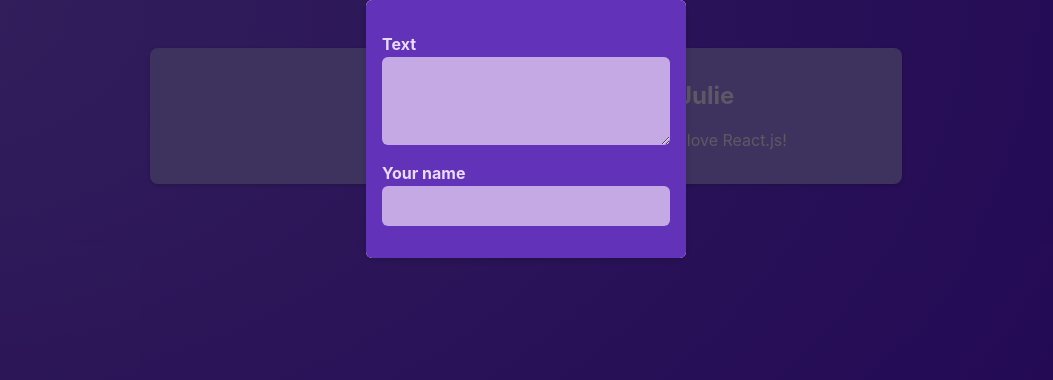
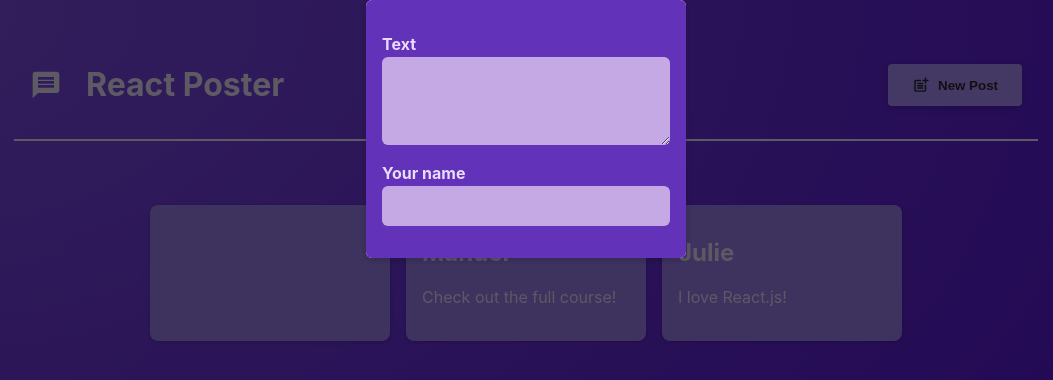
Before and after one commit to carl-parrish/react-crash-course, a React (Vite) app: page / in a window 1280 px wide. Shown: the top 380 px of the page, without its empty margins (114-1167 px from the left). Built offline with nearby package versions, Linux system fonts and the light colour scheme.

Commit message:
feat: Add header

```diff
--- a/package.json
+++ b/package.json
@@ -12,7 +12,8 @@
   "dependencies": {
     "prop-types": "^15.8.1",
     "react": "^18.2.0",
-    "react-dom": "^18.2.0"
+    "react-dom": "^18.2.0",
+    "react-icons": "^5.2.1"
   },
   "devDependencies": {
     "@types/react": "^18.2.66",
--- a/src/App.jsx
+++ b/src/App.jsx
@@ -1,8 +1,28 @@
-import PostsList from "./components/PostsList"
-
+import { useState } from "react";
+import PostsList from "./components/PostsList";
+import MainHeader from "./components/MainHeader";
 
 function App() {
-  return <PostsList />
+  const [modalIsVisible, setModalIsVisible] = useState(true);
+
+  const showModalHandler = () => {
+    setModalIsVisible(true);
+  };
+  const hideModalHandler = () => {
+    setModalIsVisible(false);
+  };
+
+  return (
+    <>
+      <MainHeader onCreatePost={showModalHandler} />
+      <main>
+        <PostsList
+          isPosting={modalIsVisible}
+          onStopPosting={hideModalHandler}
+        />
+      </main>
+    </>
+  );
 }
 
-export default App
+export default App;
--- /dev/null
+++ b/src/components/MainHeader.jsx
@@ -0,0 +1,26 @@
+import { MdPostAdd, MdMessage } from "react-icons/md"; // Importing icons from react-icons
+import PropTypes from "prop-types"; // Importing PropTypes from prop-types
+import styles from "./MainHeader.module.css";
+
+MainHeader.propTypes = {
+  onCreatePost: PropTypes.func.isRequired,
+};
+
+function MainHeader({ onCreatePost }) {
+  return (
+    <header className={styles.header}>
+      <h1 className={styles.logo}>
+        <MdMessage />
+        React Poster
+      </h1>
+      <p>
+        <button className={styles.button} onClick={onCreatePost}>
+          <MdPostAdd size={18} />
+          New Post
+        </button>
+      </p>
+    </header>
+  );
+}
+
+export default MainHeader;
--- /dev/null
+++ b/src/components/MainHeader.module.css
@@ -0,0 +1,36 @@
+.header {
+  /* padding: 2rem 10%; */
+  margin: 2rem 10%;
+  padding: 1rem;
+  text-align: center;
+  display: flex;
+  justify-content: space-between;
+  align-items: center;
+  border-bottom: 2px solid #ece1fa;
+}
+
+.logo {
+  font-size: 2rem;
+  display: flex;
+  gap: 1.5rem;
+  align-items: center;
+  color: #ece1fa;
+}
+
+.button {
+  display: inline-flex;
+  align-items: center;
+  gap: 0.5rem;
+  padding: 0.75rem 1.5rem;
+  background-color: #a990fb;
+  color: #2a2630;
+  border: none;
+  border-radius: 4px;
+  box-shadow: 0 2px 8px rgba(0, 0, 0, 0.2);
+  cursor: pointer;
+  font-weight: bold;
+}
+
+.button:hover {
+  background-color: #8c6cf7;
+}
--- a/src/components/NewPost.jsx
+++ b/src/components/NewPost.jsx
@@ -1,16 +1,22 @@
 import styles from "./NewPost.module.css";
+import PropTypes from "prop-types";
 
-function NewPost(props) {
+NewPost.propTypes = {
+  onBodyChange: PropTypes.func.isRequired,
+  onAuthorChange: PropTypes.func.isRequired,
+};
+
+function NewPost({ onBodyChange, onAuthorChange }) {
   return (
     <form className={styles.form}>
       <p>
         <label htmlFor="body">Text</label>
-        <textarea id="body" required rows={3} onChange={props.onBodyChange} />
+        <textarea id="body" required rows={3} onChange={onBodyChange} />
       </p>
 
       <p>
         <label htmlFor="name">Your name</label>
-        <input type="text" id="name" required onChange={props.onAuthorChange} />
+        <input type="text" id="name" required onChange={onAuthorChange} />
       </p>
     </form>
   );
--- a/src/components/PostsList.jsx
+++ b/src/components/PostsList.jsx
@@ -1,3 +1,5 @@
+import PropTypes from "prop-types";
+
 import Modal from "./Modal";
 import NewPost from "./NewPost";
 import Post from "./Post";
@@ -5,14 +7,14 @@
 
 import { useState } from "react";
 
-function PostsList() {
-  const [ modalIsVisible, setModalIsVisible ] = useState(true);
+PostsList.propTypes = {
+  isPosting: PropTypes.bool,
+  onStopPosting: PropTypes.func,
+};
+
+function PostsList({ isPosting, onStopPosting }) {
   const [enteredBody, setEnteredBody] = useState("");
   const [enteredAuthor, setEnteredAuthor] = useState("");
-
-  function hideModalHandler() {
-    setModalIsVisible(false);
-  }
 
   function changeBodyHandler(event) {
     setEnteredBody(event.target.value);
@@ -24,8 +26,8 @@
 
   return (
     <>
-    {modalIsVisible && ( // Conditional rendering
-    <Modal onClose={hideModalHandler}>
+      {isPosting && ( // Conditional rendering
+        <Modal onClose={onStopPosting}>
           <NewPost
             onBodyChange={changeBodyHandler}
             onAuthorChange={changeAuthorHandler}
```
Also changed, not shown: 1 other file (tests, documents, lock files or other folders). Lines whose indentation alone changed are shown as unchanged.
